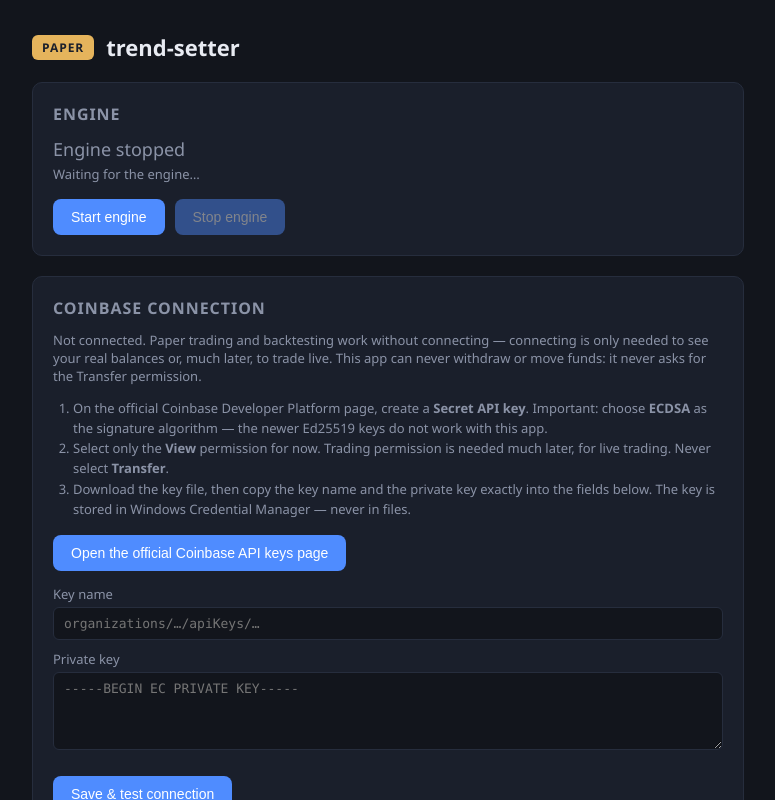
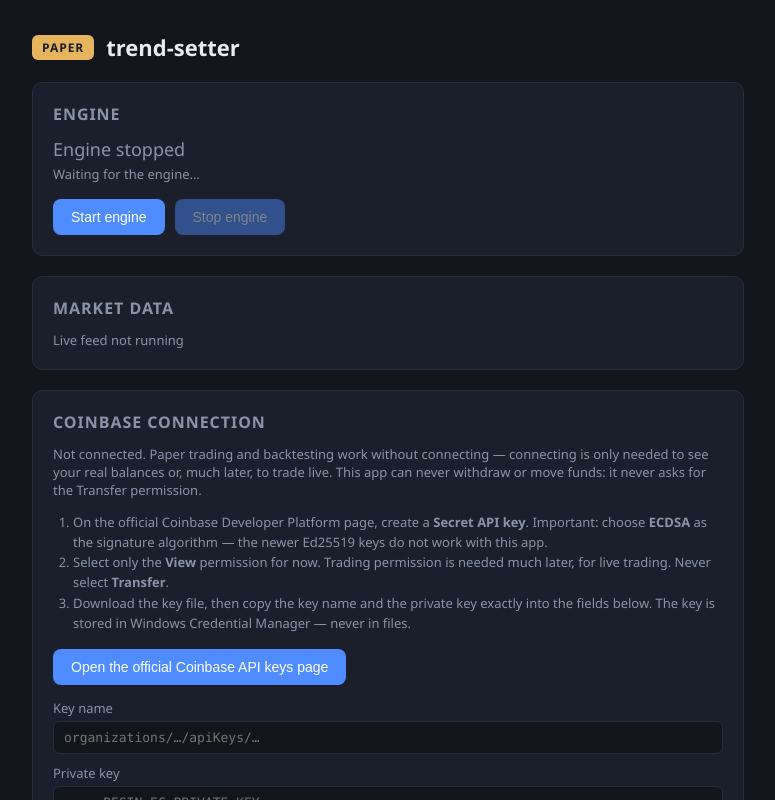
Before and after one commit to jamesdileva/trend-setter, a React (Vite) app in the folder apps/desktop/: page / in a window 1280 px wide. Shown: the top 800 px of the page, without its empty margins (252-1027 px from the left). Built offline with nearby package versions, Linux system fonts and the light colour scheme.

Commit message:
feat(desktop): add live market-data status to the app UI
Market data card: feed state labels (connected/connecting/reconnecting/
stopped), last complete candle age, error alert with warn coloring;
polled through the token-safe engine request path.

```diff
--- a/apps/desktop/electron/main.ts
+++ b/apps/desktop/electron/main.ts
@@ -67,6 +67,7 @@ if (!gotLock) {
     );
     ipcMain.handle("coinbase:test", () => supervisor?.engineRequest("/coinbase/test-connection", "POST"));
     ipcMain.handle("coinbase:disconnect", () => supervisor?.engineRequest("/coinbase/disconnect", "POST"));
+    ipcMain.handle("market-data:get-status", () => supervisor?.engineRequest("/market-data/status"));
 
     ipcMain.handle("shell:open-external", (_event, url: string) => {
       if (!isAllowedExternalUrl(url)) {
--- a/apps/desktop/electron/preload.ts
+++ b/apps/desktop/electron/preload.ts
@@ -18,6 +18,7 @@ const api = {
     ipcRenderer.invoke("coinbase:connect", { keyName, privateKeyPem }),
   testCoinbase: () => ipcRenderer.invoke("coinbase:test"),
   disconnectCoinbase: () => ipcRenderer.invoke("coinbase:disconnect"),
+  getMarketDataStatus: () => ipcRenderer.invoke("market-data:get-status"),
   openExternal: (url: string) => ipcRenderer.invoke("shell:open-external", url),
 };
 
--- a/apps/desktop/src/app/App.tsx
+++ b/apps/desktop/src/app/App.tsx
@@ -1,5 +1,5 @@
 import { useEffect, useState } from "react";
-import type { EngineStatus } from "../types/electron";
+import type { EngineStatus, MarketDataStatus } from "../types/electron";
 import { getDesktopApi } from "../services/desktopApi";
 import { ConnectionCard } from "../components/ConnectionCard";
 
@@ -11,8 +11,26 @@ const STATE_LABELS: Record<EngineStatus["state"], string> = {
   crashed: "Engine error",
 };
 
+function feedLabel(status: MarketDataStatus | null): string {
+  if (!status || !status.running) {
+    return "Live feed not running";
+  }
+  const state = status.state ?? "unknown";
+  const labels: Record<string, string> = {
+    connected: "Live feed connected",
+    connecting: "Live feed connecting…",
+    reconnecting: "Live feed reconnecting…",
+    stopped: "Live feed stopped",
+    not_wired: "Live feed not wired in this build",
+  };
+  const lastComplete = Object.entries(status.last_complete ?? {});
+  const newest = lastComplete.length > 0 ? ` · last candle ${lastComplete[0][1].slice(11, 16)} UTC` : "";
+  return `${labels[state] ?? `Live feed: ${state}`}${newest}`;
+}
+
 export function App() {
   const [status, setStatus] = useState<EngineStatus | null>(null);
+  const [marketStatus, setMarketStatus] = useState<MarketDataStatus | null>(null);
   const api = getDesktopApi();
 
   useEffect(() => {
@@ -24,9 +42,19 @@ export function App() {
         .getEngineStatus()
         .then((next) => setStatus(next))
         .catch(() => setStatus(null));
+      void api
+        .getMarketDataStatus()
+        .then((response) => {
+          if (response && typeof response.body === "object" && response.body !== null) {
+            setMarketStatus(response.body as MarketDataStatus);
+          } else {
+            setMarketStatus(null);
+          }
+        })
+        .catch(() => setMarketStatus(null));
     };
     refresh();
-    const timer = setInterval(refresh, 2000);
+    const timer = setInterval(refresh, 5000);
     return () => clearInterval(timer);
   }, [api]);
 
@@ -72,6 +100,18 @@ export function App() {
         </div>
       </section>
 
+      <section className="card" aria-live="polite">
+        <h2>Market data</h2>
+        <p className={`meta ${marketStatus?.state && marketStatus.state !== "connected" ? "warn" : ""}`}>
+          {feedLabel(marketStatus)}
+        </p>
+        {marketStatus?.last_error && (
+          <p className="error" role="alert">
+            {marketStatus.last_error}
+          </p>
+        )}
+      </section>
+
       <ConnectionCard />
 
       <footer className="app-footer">
--- a/apps/desktop/src/styles/app.css
+++ b/apps/desktop/src/styles/app.css
@@ -97,6 +97,10 @@ body {
   margin: 0;
 }
 
+.meta.warn {
+  color: var(--warn);
+}
+
 .error {
   color: var(--bad);
   font-size: 13px;
```
Also changed, not shown: apps/desktop/src/types/electron.d.ts (+11 -0 lines).
